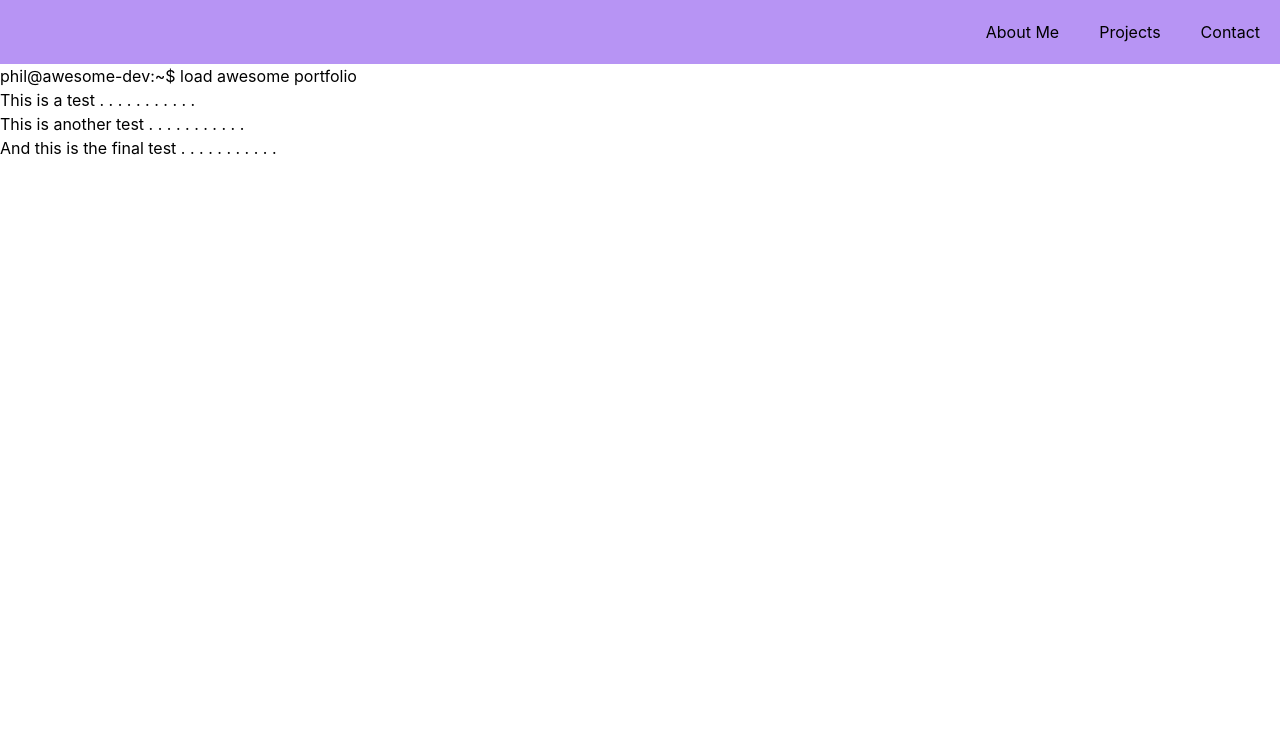
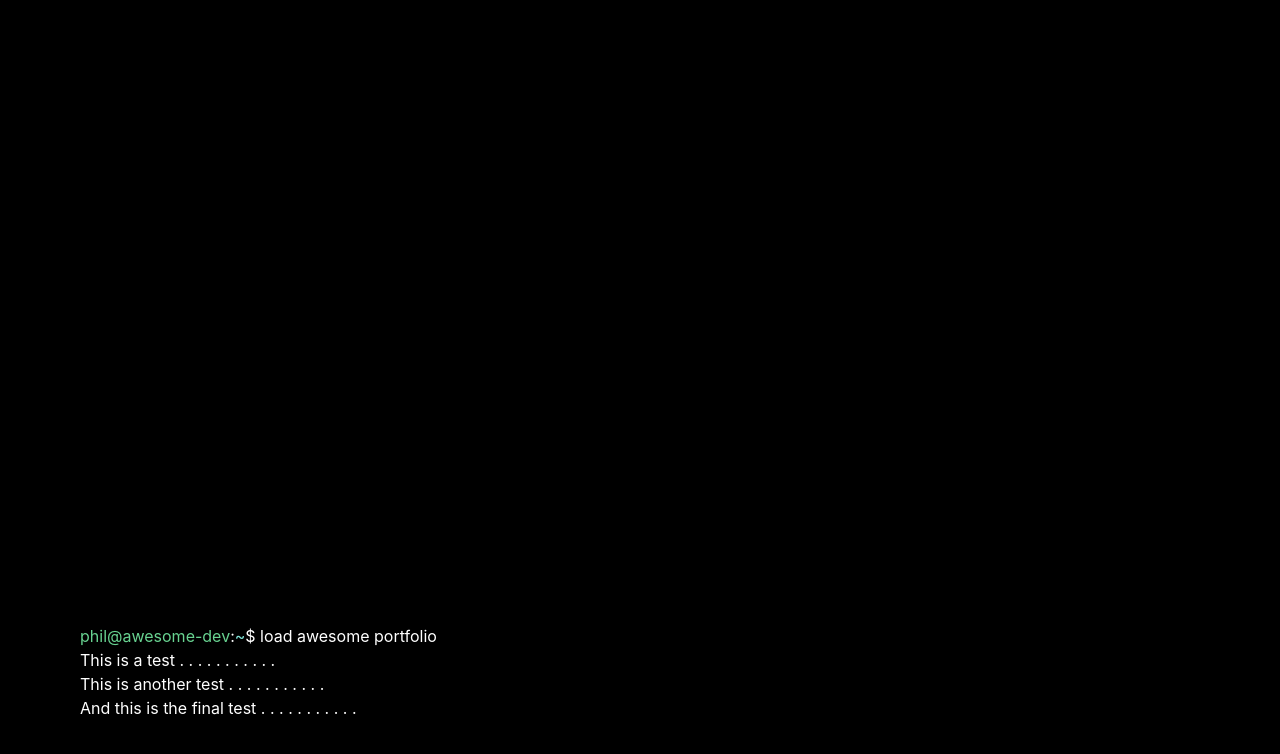
Before and after one commit to PhilipVigus/portfolio2, a React (Create React App) app: page /loading in a window 1280 px wide. Shown: the top 754 px of the page. Built offline with nearby package versions, Linux system fonts and the light colour scheme.

Commit message:
Style the command prompt

```diff
--- a/src/components/App.jsx
+++ b/src/components/App.jsx
@@ -1,6 +1,5 @@
 import { Box } from '@chakra-ui/react';
 import { BrowserRouter, Routes, Route, Navigate } from 'react-router-dom';
-import Header from './header/Header';
 import About from './pages/about/About';
 import Projects from './pages/projects/Projects';
 import Contact from './pages/contact/Contact';
@@ -10,7 +9,6 @@ function App() {
   return (
     <BrowserRouter>
       <Box bg="white" w="100%" color="black">
-        <Header />
         <Routes>
           <Route path="/loading" element={<Loading />} />
           <Route path="/about" element={<About />} />
--- a/src/components/pages/loading/CommandPrompt.jsx
+++ b/src/components/pages/loading/CommandPrompt.jsx
@@ -4,7 +4,13 @@ import React from 'react';
 function CommandPrompt() {
   return (
     <>
-      <Text as="span">phil@awesome-dev</Text>:<Text as="span">~</Text>
+      <Text as="span" color="green.300">
+        phil@awesome-dev
+      </Text>
+      :
+      <Text as="span" color="teal.200">
+        ~
+      </Text>
       <Text as="span">$ </Text>
     </>
   );
--- a/src/components/pages/loading/Loading.jsx
+++ b/src/components/pages/loading/Loading.jsx
@@ -1,7 +1,7 @@
 /* eslint-disable no-use-before-define */
 import React, { useState } from 'react';
 import { Link } from 'react-router-dom';
-import { Box } from '@chakra-ui/react';
+import { Text, Flex, Box } from '@chakra-ui/react';
 import CommandPrompt from './CommandPrompt';
 import TypedSentence from './TypedSentence';
 import SystemMessage from './SystemMessage';
@@ -40,9 +40,13 @@ function LoadingScreen() {
 
   return (
     <Link to="/about">
-      <Box>
-        <CommandPrompt />
-        {displayedMessages}
+      <Box minH="100vh" minW="100vw" color="white" backgroundColor="black">
+        <Flex minH="100vh" alignItems="flex-end" p={[5, 10, 16, 20]}>
+          <Text display="inline-block" h="min-content" fontSize={['sm', null, 'md']}>
+            <CommandPrompt />
+            {displayedMessages}
+          </Text>
+        </Flex>
       </Box>
     </Link>
   );
```
